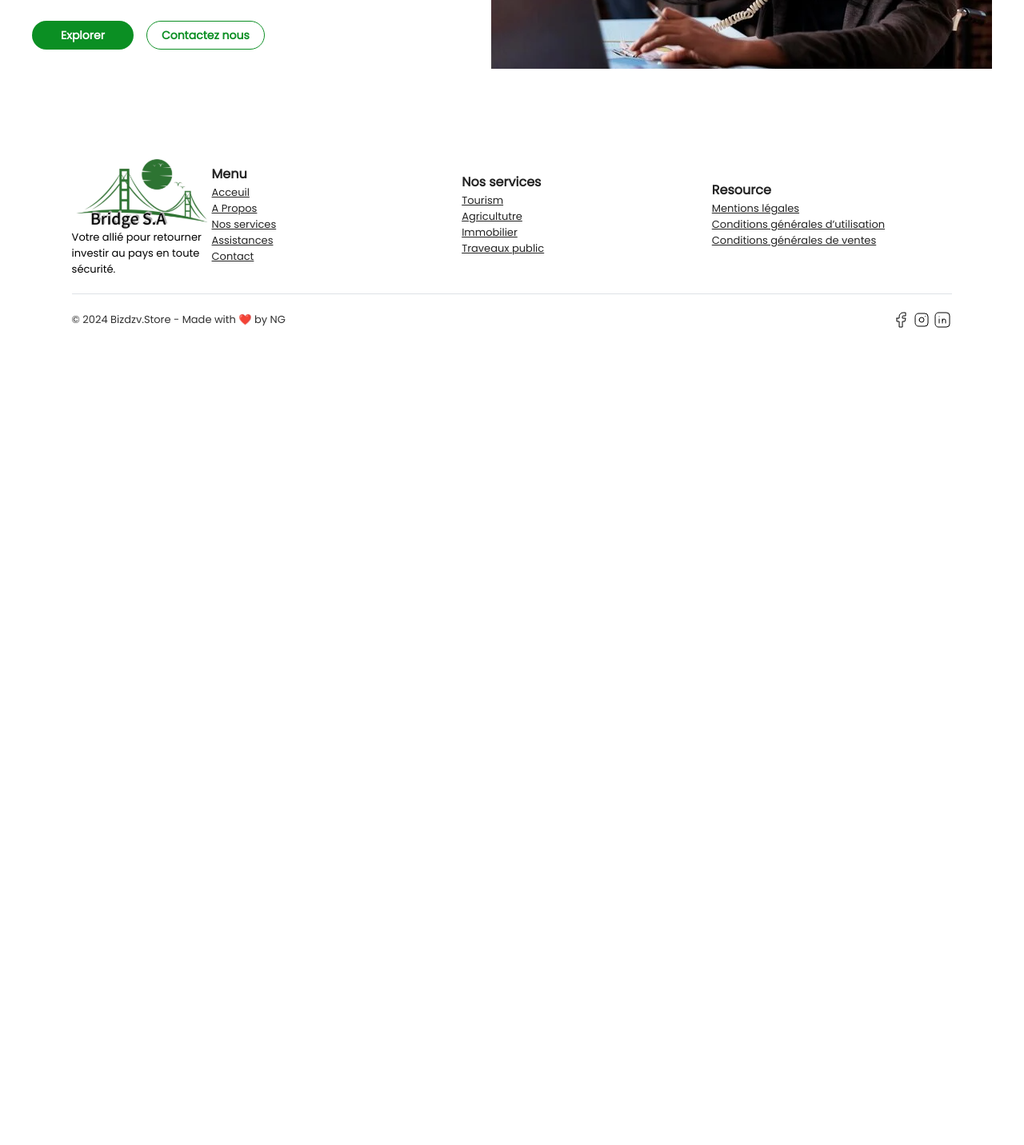
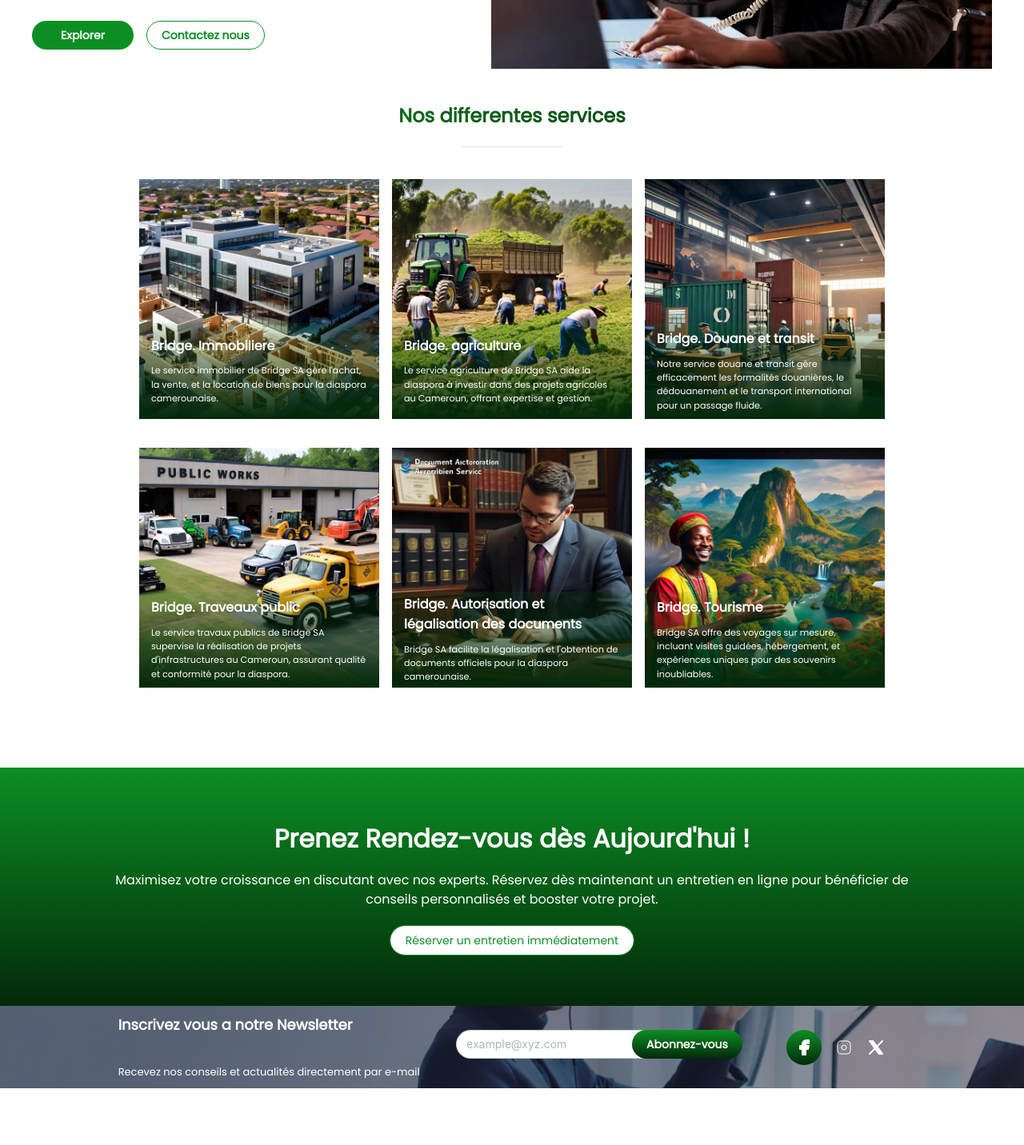
Before and after one commit to Ntchinda-Giscard/bridge-diaspo, a Next.js app: page / in a window 1280 px wide. Shown: the part 840-2272 px from the top of the page at 80% size. Before the commit the page ends 1272 px from the top, so only its background shows below. Built offline with nearby package versions, Linux system fonts and the light colour scheme.

Commit message:
responsive home

```diff
--- a/app/components/hero.tsx
+++ b/app/components/hero.tsx
@@ -28,7 +28,9 @@ function HeroSection() {
             </p>
 
             <div className="flex mt-5 md:flex-row flex-col md:justify-start justify-center gap-4" >
-                <Button styles={{ label:{color: "#0B8F23", paddingInline: 18} }} variant="filled" bg='white' color="#0B8F23" radius={'xl'} > Explorer </Button>
+                <Button
+                // onClick={"location.href='#section'"}
+                styles={{ label:{color: "#0B8F23", paddingInline: 18} }} variant="filled" bg='white' color="#0B8F23" radius={'xl'} > Explorer </Button>
                 <Button variant='outline' color="#FFF" radius={'xl'} >
                     Contactez nous
                 </Button>
--- a/app/components/service.tsx
+++ b/app/components/service.tsx
@@ -14,7 +14,7 @@ function Services(){
                 <Divider w={"10%"} my={20} />
             </Group>
             <Group justify='center'>
-                <div className='grid grid-cols-3 gap-4'>
+                <div className='grid md:grid-cols-3 grid-cols-1 gap-4' id="section">
 
                     {
                         services.map((s) => (
--- a/app/page.tsx
+++ b/app/page.tsx
@@ -14,12 +14,12 @@ export default function Home() {
         <HeroSection />
         <StatSection />
         <AboutHomeSection />
-
-        {/*
         <Services />
         <HomeContact />
         <Testimonials />
-        <NewsLettwer /> */}
+        <NewsLettwer />
+        {/*
+        */}
       </div>
     </main>
   );
```
